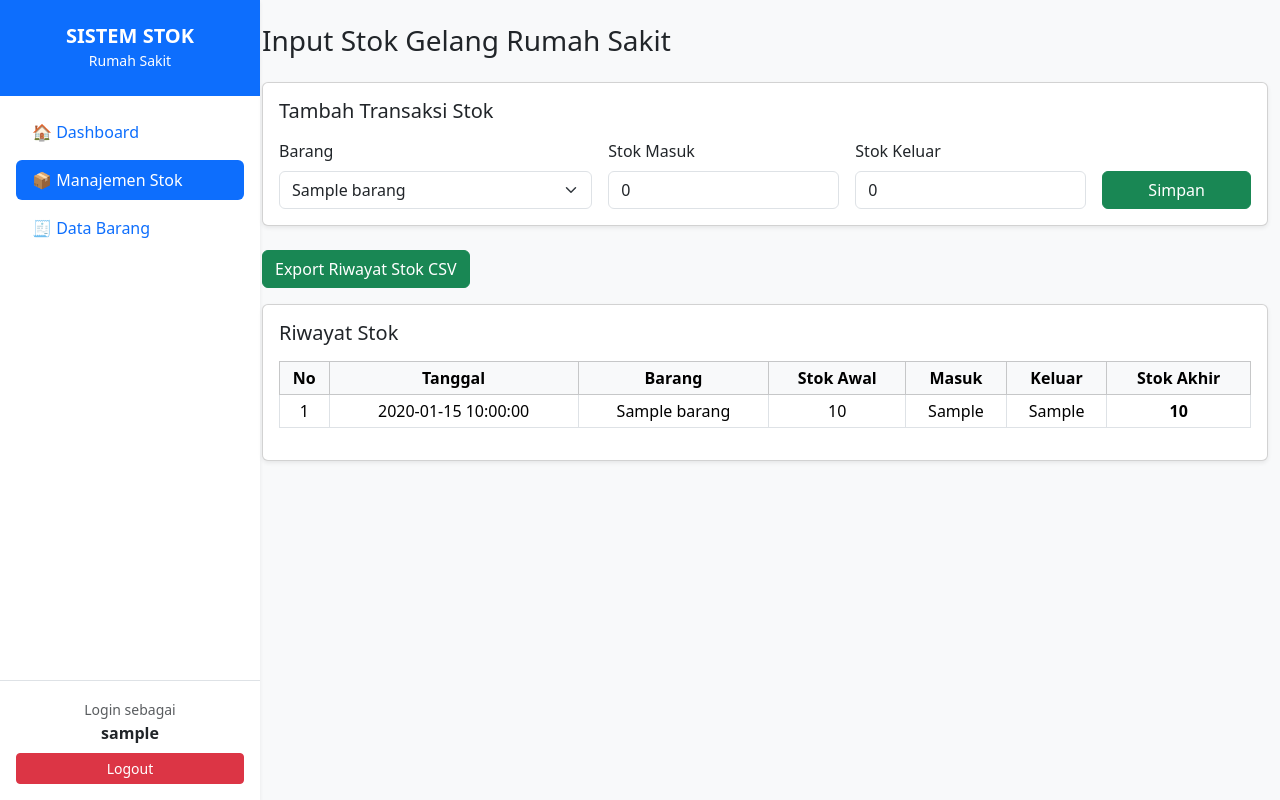
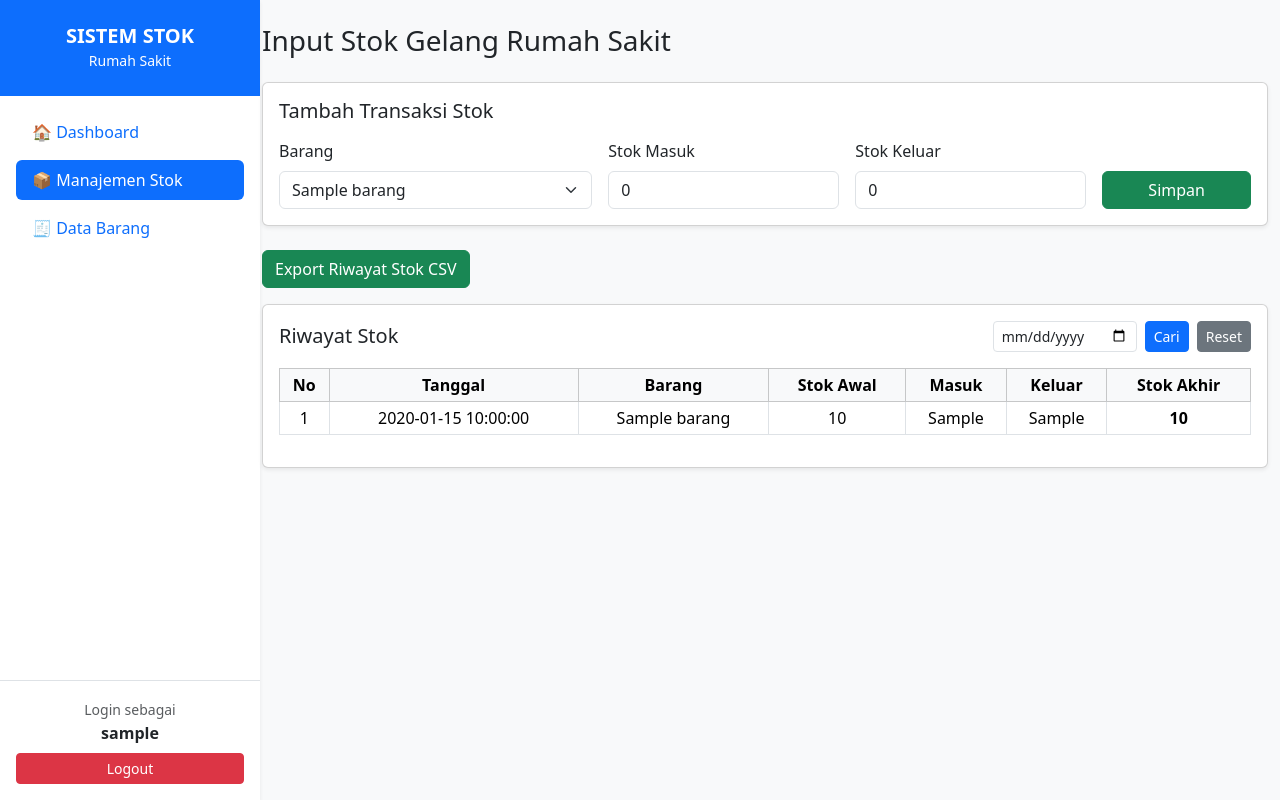
Before and after one commit to ReziBisma/Stock-Gudang-Gelang-Pasien-Rumah-Sakit-Soewondo, a PHP site: page /operator/stok.php in a window 1280 px wide. Run offline with PHP 8.4, Linux system fonts and the light colour scheme; the visitor is signed in with stand-in values (Sample User, id 1); tables that the repository leaves empty or names only in its code hold one stand-in row (values such as "Sample post"); a stand-in replaces the project's code that opens the database connection.

Commit message:
add some in stok

```diff
--- a/operator/stok.php
+++ b/operator/stok.php
@@ -8,11 +8,16 @@ if (!isset($_SESSION['login'])) {
     exit;
 }
 
+/* ==============================
+   SIMPAN STOK
+============================== */
 if (isset($_POST['simpan'])) {
+
     $barang_id = $_POST['barang'];
     $masuk  = (int) $_POST['masuk'];
     $keluar = (int) $_POST['keluar'];
 
+    // Ambil stok terakhir barang
     $q = mysqli_query($conn, "
         SELECT stok_akhir
         FROM stok
@@ -20,58 +25,101 @@ if (isset($_POST['simpan'])) {
         ORDER BY id DESC
         LIMIT 1
     ");
+
     $d = mysqli_fetch_assoc($q);
     $stok_awal = $d ? $d['stok_akhir'] : 0;
 
     $stok_akhir = $stok_awal + $masuk - $keluar;
 
     if ($stok_akhir < 0) {
+
         $error = "Stok tidak boleh minus!";
+
     } else {
+
         mysqli_query($conn, "
             INSERT INTO stok
             (tanggal, barang_id, stok_awal, masuk, keluar, stok_akhir, user_id)
             VALUES
             (CURDATE(), '$barang_id', '$stok_awal', '$masuk', '$keluar', '$stok_akhir', '{$_SESSION['user_id']}')
         ");
+
         $success = "Data stok berhasil disimpan";
     }
 }
+
+/* ==============================
+   FILTER SEARCH TANGGAL
+============================== */
+$where = "";
+
+if (!empty($_GET['tanggal'])) {
+
+    $tgl = mysqli_real_escape_string($conn, $_GET['tanggal']);
+    $where = "WHERE s.tanggal = '$tgl'";
+}
+
 ?>
-
 <!DOCTYPE html>
 <html>
 <head>
     <title>Input Stok Gelang</title>
+
     <link href="https://cdn.jsdelivr.net/npm/bootstrap@5.3.2/dist/css/bootstrap.min.css" rel="stylesheet">
+
     <style>
-        .sidebar-wrapper { width: 250px; min-height: 100vh; position: fixed; left: 0; top: 0; background: #fff; border-right: 1px solid #e5e5e5; }
-        .content-wrapper { margin-left: 250px; width: calc(100% - 250px); }
+        .sidebar-wrapper {
+            width: 250px;
+            min-height: 100vh;
+            position: fixed;
+            left: 0;
+            top: 0;
+            background: #fff;
+            border-right: 1px solid #e5e5e5;
+        }
+
+        .content-wrapper {
+            margin-left: 250px;
+            width: calc(100% - 250px);
+        }
     </style>
 </head>
+
 <body class="bg-light">
+
 <div class="d-flex">
+
+    <!-- SIDEBAR -->
     <div class="sidebar-wrapper">
         <?php include __DIR__ . '/../partials/sidebar.php'; ?>
     </div>
 
+    <!-- CONTENT -->
     <div class="content-wrapper">
+
         <div class="container mt-4">
 
             <h3 class="mb-4">Input Stok Gelang Rumah Sakit</h3>
 
+            <!-- ALERT -->
             <?php if (isset($error)): ?>
                 <div class="alert alert-danger"><?= $error; ?></div>
             <?php endif; ?>
+
             <?php if (isset($success)): ?>
                 <div class="alert alert-success"><?= $success; ?></div>
             <?php endif; ?>
 
-            <!-- FORM INPUT -->
+            <!-- =========================
+                 FORM INPUT STOK
+            ========================== -->
             <div class="card shadow-sm mb-4">
                 <div class="card-body">
+
                     <h5 class="mb-3">Tambah Transaksi Stok</h5>
+
                     <form method="post" class="row g-3">
+
                         <div class="col-md-4">
                             <label class="form-label">Barang</label>
                             <select name="barang" class="form-select" required>
@@ -95,20 +143,54 @@ if (isset($_POST['simpan'])) {
                         </div>
 
                         <div class="col-md-2 d-grid align-items-end">
-                            <button type="submit" name="simpan" class="btn btn-success mt-4">Simpan</button>
+                            <button type="submit" name="simpan" class="btn btn-success">
+                                Simpan
+                            </button>
                         </div>
+
                     </form>
+
                 </div>
             </div>
 
-            <!-- EXPORT RIWAYAT STOK -->
-            <a href="../auth/export_stok.php" class="btn btn-success mb-3">Export Riwayat Stok CSV</a>
+            <!-- EXPORT -->
+            <a href="../auth/export_stok.php" class="btn btn-success mb-3">
+                Export Riwayat Stok CSV
+            </a>
 
-            <!-- TABEL RIWAYAT -->
+            <!-- =========================
+                 TABEL + SEARCH
+            ========================== -->
             <div class="card shadow-sm">
                 <div class="card-body">
-                    <h5 class="mb-3">Riwayat Stok</h5>
+
+                    <!-- HEADER + SEARCH -->
+                    <div class="d-flex justify-content-between align-items-center mb-3 flex-wrap gap-2">
+
+                        <h5 class="mb-0">Riwayat Stok</h5>
+
+                        <form method="get" class="d-flex gap-2">
+
+                            <input type="date"
+                                   name="tanggal"
+                                   value="<?= $_GET['tanggal'] ?? '' ?>"
+                                   class="form-control form-control-sm">
+
+                            <button class="btn btn-primary btn-sm">
+                                Cari
+                            </button>
+
+                            <a href="?" class="btn btn-secondary btn-sm">
+                                Reset
+                            </a>
+
+                        </form>
+
+                    </div>
+
+                    <!-- TABEL -->
                     <table class="table table-bordered table-hover table-sm">
+
                         <thead class="table-light text-center">
                             <tr>
                                 <th>No</th>
@@ -120,18 +202,23 @@ if (isset($_POST['simpan'])) {
                                 <th>Stok Akhir</th>
                             </tr>
                         </thead>
+
                         <tbody>
+
                         <?php
                         $no = 1;
+
                         $data = mysqli_query($conn, "
                             SELECT s.*, b.nama_barang
                             FROM stok s
                             JOIN barang b ON s.barang_id = b.id
-                            ORDER BY s.id ASC
+                            $where
+                            ORDER BY s.id DESC
                         ");
 
-                        while ($d = mysqli_fetch_assoc($data)) {
+                        while ($d = mysqli_fetch_assoc($data)):
                         ?>
+
                         <tr class="text-center">
                             <td><?= $no++; ?></td>
                             <td><?= $d['tanggal']; ?></td>
@@ -141,14 +228,21 @@ if (isset($_POST['simpan'])) {
                             <td><?= $d['keluar']; ?></td>
                             <td><strong><?= $d['stok_akhir']; ?></strong></td>
                         </tr>
-                        <?php } ?>
+
+                        <?php endwhile; ?>
+
                         </tbody>
+
                     </table>
+
                 </div>
             </div>
 
         </div>
+
     </div>
+
 </div>
+
 </body>
 </html>
--- /dev/null
+++ b/test.php
@@ -0,0 +1,2 @@
+<?php
+echo "SERVER OK";
```
Lines whose indentation alone changed are shown as unchanged.
